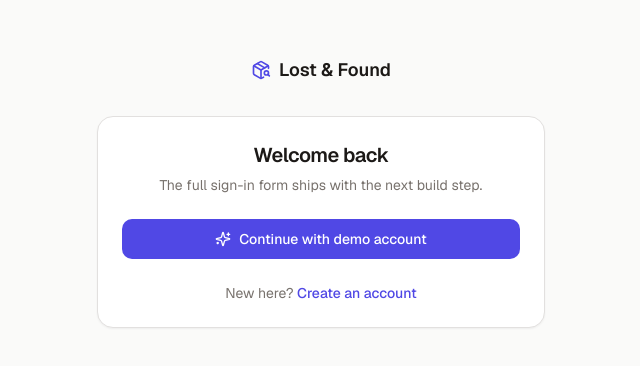
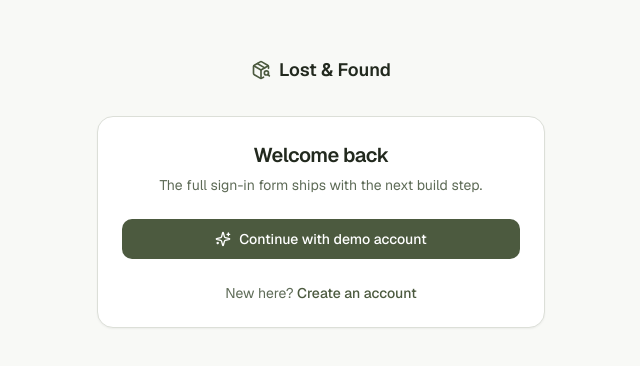
Before and after one commit to naimgacem/lasauce, a Next.js app in the folder frontend/: page /login in a window 1280 px wide. Shown: the part 208-574 px from the top of the page, without its empty margins (319-959 px from the left). Built offline with nearby package versions, Linux system fonts and the light colour scheme; no server answers.

Commit message:
small color change

```diff
--- a/frontend/src/styles/globals.css
+++ b/frontend/src/styles/globals.css
@@ -2,78 +2,78 @@
 @tailwind components;
 @tailwind utilities;
 
-/* ─── Design tokens — “calm utility, with a spark” ───────────────────────
-   Warm stone canvas, single indigo accent. Semantic colors carry meaning:
-   lost = rose · found = emerald · processing = amber.
+/* ─── Design tokens — calm olive utility, clean and professional ────────
+   Soft olive and warm stone palette for a trustworthy lost/found product.
+   Semantic colors carry meaning: lost = rose · found = moss · processing = amber.
    The AI gradient (--ai-from → --ai-to) is reserved EXCLUSIVELY for AI
    surfaces (match confidence, processing states, suggestions).            */
 
 @layer base {
   :root {
-    --background: 60 9% 98%;          /* warm near-white (stone-50) */
-    --foreground: 24 10% 10%;
-    --card: 0 0% 100%;                /* card-on-canvas elevation */
-    --card-foreground: 24 10% 10%;
+    --background: 72 18% 97%;          /* warm stone/olive canvas */
+    --foreground: 98 16% 14%;
+    --card: 0 0% 100%;
+    --card-foreground: 98 16% 14%;
     --popover: 0 0% 100%;
-    --popover-foreground: 24 10% 10%;
-    --primary: 243 75% 59%;           /* indigo-600 */
+    --popover-foreground: 98 16% 14%;
+    --primary: 92 18% 30%;             /* muted olive-700 */
     --primary-foreground: 0 0% 100%;
-    --secondary: 60 5% 94%;
-    --secondary-foreground: 24 10% 10%;
-    --muted: 60 5% 94%;
-    --muted-foreground: 25 5% 45%;
-    --accent: 60 5% 92%;
-    --accent-foreground: 24 10% 10%;
+    --secondary: 78 12% 92%;
+    --secondary-foreground: 98 16% 14%;
+    --muted: 78 12% 92%;
+    --muted-foreground: 98 10% 38%;
+    --accent: 72 10% 90%;
+    --accent-foreground: 98 16% 14%;
     --destructive: 0 84% 60%;
     --destructive-foreground: 0 0% 100%;
-    --border: 20 6% 88%;
-    --input: 20 6% 88%;
-    --ring: 243 75% 59%;
+    --border: 80 10% 86%;
+    --input: 80 10% 86%;
+    --ring: 92 18% 30%;
     --radius: 0.75rem;
 
     /* semantic */
-    --lost: 347 77% 50%;              /* rose */
+    --lost: 347 77% 50%;
     --lost-foreground: 0 0% 100%;
-    --found: 161 94% 24%;             /* emerald */
+    --found: 126 36% 32%;              /* moss */
     --found-foreground: 0 0% 100%;
-    --processing: 38 92% 50%;         /* amber */
+    --processing: 43 74% 42%;          /* amber */
     --processing-foreground: 26 83% 14%;
 
     /* AI signature gradient */
-    --ai-from: 239 84% 67%;           /* indigo */
-    --ai-to: 271 91% 65%;             /* violet */
+    --ai-from: 92 18% 30%;
+    --ai-to: 144 22% 42%;
   }
 
   .dark {
-    --background: 20 14% 4%;          /* rich near-black (stone-950) */
-    --foreground: 60 9% 96%;
-    --card: 24 10% 8%;
-    --card-foreground: 60 9% 96%;
-    --popover: 24 10% 8%;
-    --popover-foreground: 60 9% 96%;
-    --primary: 234 89% 74%;           /* indigo-400 for dark contrast */
-    --primary-foreground: 244 47% 20%;
-    --secondary: 24 6% 12%;
-    --secondary-foreground: 60 9% 96%;
-    --muted: 24 6% 12%;
-    --muted-foreground: 24 5% 63%;
-    --accent: 24 6% 14%;
-    --accent-foreground: 60 9% 96%;
+    --background: 98 13% 8%;           /* deep olive near-black */
+    --foreground: 78 16% 95%;
+    --card: 94 12% 11%;
+    --card-foreground: 78 16% 95%;
+    --popover: 94 12% 11%;
+    --popover-foreground: 78 16% 95%;
+    --primary: 88 21% 48%;              /* brighter olive for dark UI */
+    --primary-foreground: 0 0% 100%;
+    --secondary: 96 10% 14%;
+    --secondary-foreground: 78 16% 95%;
+    --muted: 96 10% 14%;
+    --muted-foreground: 98 8% 68%;
+    --accent: 94 10% 16%;
+    --accent-foreground: 78 16% 95%;
     --destructive: 0 62% 50%;
     --destructive-foreground: 0 0% 100%;
-    --border: 24 6% 16%;
-    --input: 24 6% 16%;
-    --ring: 234 89% 74%;
+    --border: 96 10% 18%;
+    --input: 96 10% 18%;
+    --ring: 88 21% 48%;
 
     --lost: 347 77% 60%;
     --lost-foreground: 0 0% 100%;
-    --found: 158 64% 42%;
+    --found: 126 34% 44%;
     --found-foreground: 0 0% 100%;
-    --processing: 38 92% 55%;
+    --processing: 43 74% 50%;
     --processing-foreground: 26 83% 14%;
 
-    --ai-from: 234 89% 74%;
-    --ai-to: 270 95% 75%;
+    --ai-from: 88 21% 48%;
+    --ai-to: 132 20% 46%;
   }
 }
 
```
